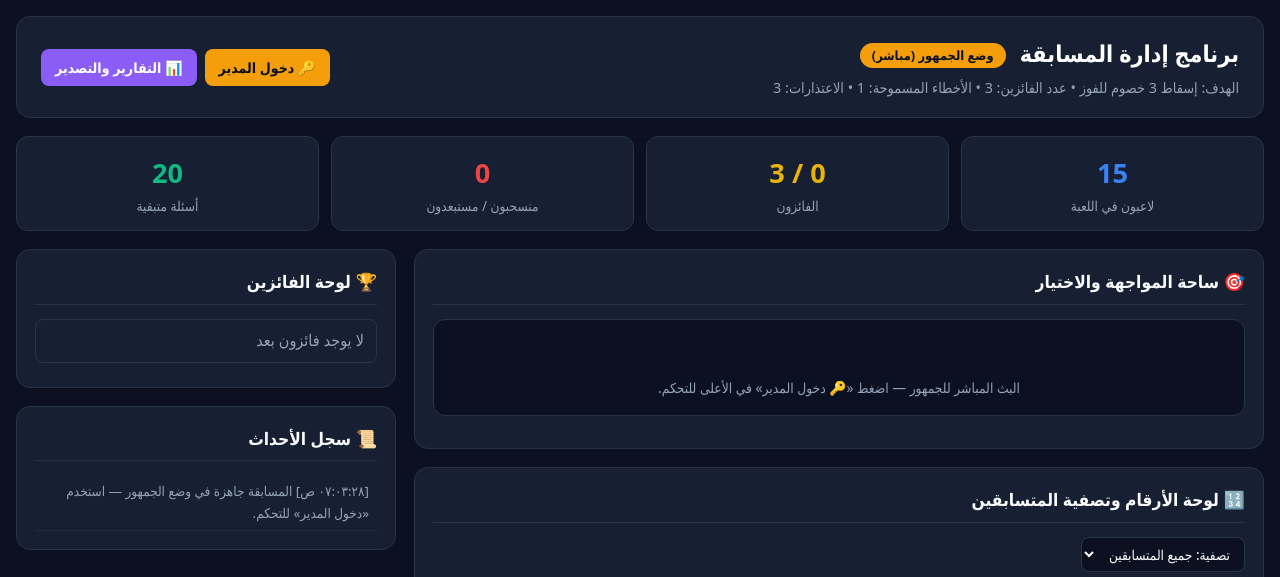
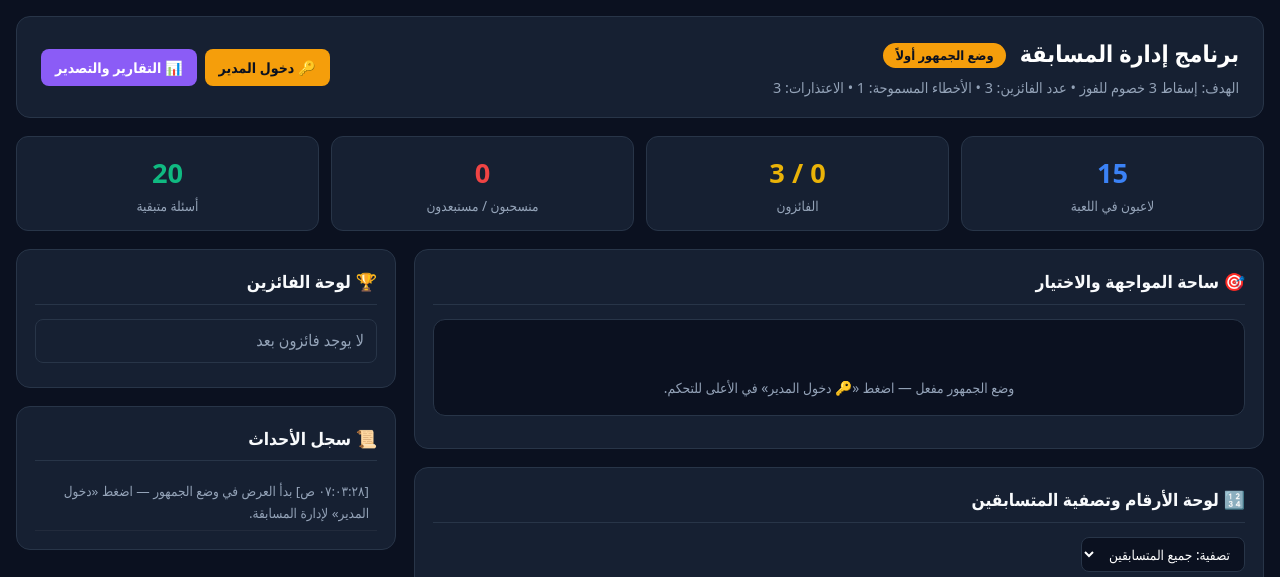
Before and after one commit to kh96300-design/Mosabkaat, a plain HTML site: page Index.html in a window 1280 px wide. Shown: the top 577 px of the page. Drawn offline with Linux system fonts and the light colour scheme.

```diff
--- a/Index.html
+++ b/Index.html
@@ -555,7 +555,7 @@
       <div class="header-info">
         <h1>
           برنامج إدارة المسابقة
-          <span id="roleBadge" class="role-badge viewer">وضع الجمهور (مباشر)</span>
+          <span id="roleBadge" class="role-badge viewer">وضع الجمهور أولاً</span>
         </h1>
         <p id="dynamicRulesText" class="dynamic-rules"></p>
       </div>
@@ -974,11 +974,12 @@
     }
 
     function init() {
+      state.isAdmin = false;
       state.archive = [...DEFAULT_QUESTIONS];
       setupFreshGame(false);
 
       try {
-        const saved = localStorage.getItem("contest_manager_pro_v10");
+        const saved = localStorage.getItem("contest_manager_pro_v11");
         if (saved) {
           const parsed = JSON.parse(saved);
           if (parsed && typeof parsed === "object") {
@@ -999,7 +1000,6 @@
             state.selectorId = parsed.selectorId || null;
             state.targetId = parsed.targetId || null;
             state.currentQuestion = parsed.currentQuestion || null;
-            state.isAdmin = false;
           }
         }
       } catch (e) {
@@ -1007,13 +1007,16 @@
         setupFreshGame(false);
       }
 
+      // يبدأ البرنامج دائماً في وضع الجمهور أولاً
+      state.isAdmin = false;
       renderAll();
       clearSelectionInput();
     }
 
     function saveState() {
       try {
-        localStorage.setItem("contest_manager_pro_v10", JSON.stringify(state));
+        const toSave = { ...state, isAdmin: false };
+        localStorage.setItem("contest_manager_pro_v11", JSON.stringify(toSave));
       } catch (e) {}
     }
 
@@ -1045,7 +1048,7 @@
       state.currentQuestion = null;
       state.logs = [];
       state.selectorId = null;
-      addLog("المسابقة جاهزة في وضع الجمهور — استخدم «دخول المدير» للتحكم.");
+      addLog("بدأ العرض في وضع الجمهور — اضغط «دخول المدير» لإدارة المسابقة.");
       saveState();
       clearSelectionInput();
     }
@@ -1421,7 +1424,7 @@
       if (instructionEl) {
         instructionEl.textContent = state.isAdmin
           ? "اضغط «اختيار عشوائي» لاختيار خصم عشوائي وطرح السؤال مباشرة."
-          : "البث المباشر للجمهور — اضغط «🔑 دخول المدير» في الأعلى للتحكم.";
+          : "وضع الجمهور مفعل — اضغط «🔑 دخول المدير» في الأعلى للتحكم.";
       }
 
       const badge = document.getElementById("roleBadge");
@@ -1431,7 +1434,7 @@
         badge.classList.remove("viewer");
         roleBtn.textContent = "🔒 خروج لوضع الجمهور";
       } else {
-        badge.textContent = "وضع الجمهور (مباشر)";
+        badge.textContent = "وضع الجمهور أولاً";
         badge.classList.add("viewer");
         roleBtn.textContent = "🔑 دخول المدير";
       }
```
